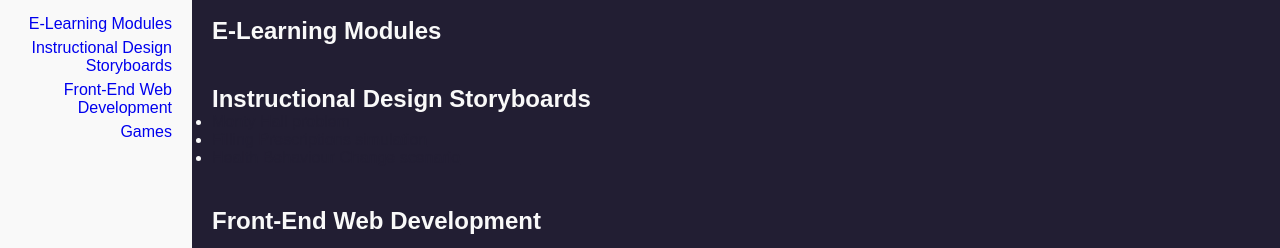
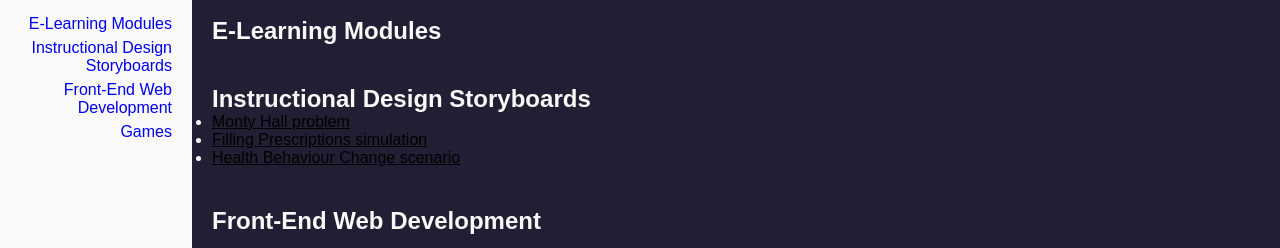
Before and after one commit to jordan-lapointe/jordan-lapointe.github.io, a plain HTML site: page index.html in a window 1280 px wide. Shown: the part 68-316 px from the top of the page. Drawn offline with Linux system fonts and the light colour scheme.

Commit message:
Update style.css

```diff
--- a/styles/style.css
+++ b/styles/style.css
@@ -52,7 +52,7 @@ main {
   float: right;
   background-color: #221e33;
   a:link {
-    color: #221e33;
+    color: #000000;
   }
 }
 main h2 {
```
